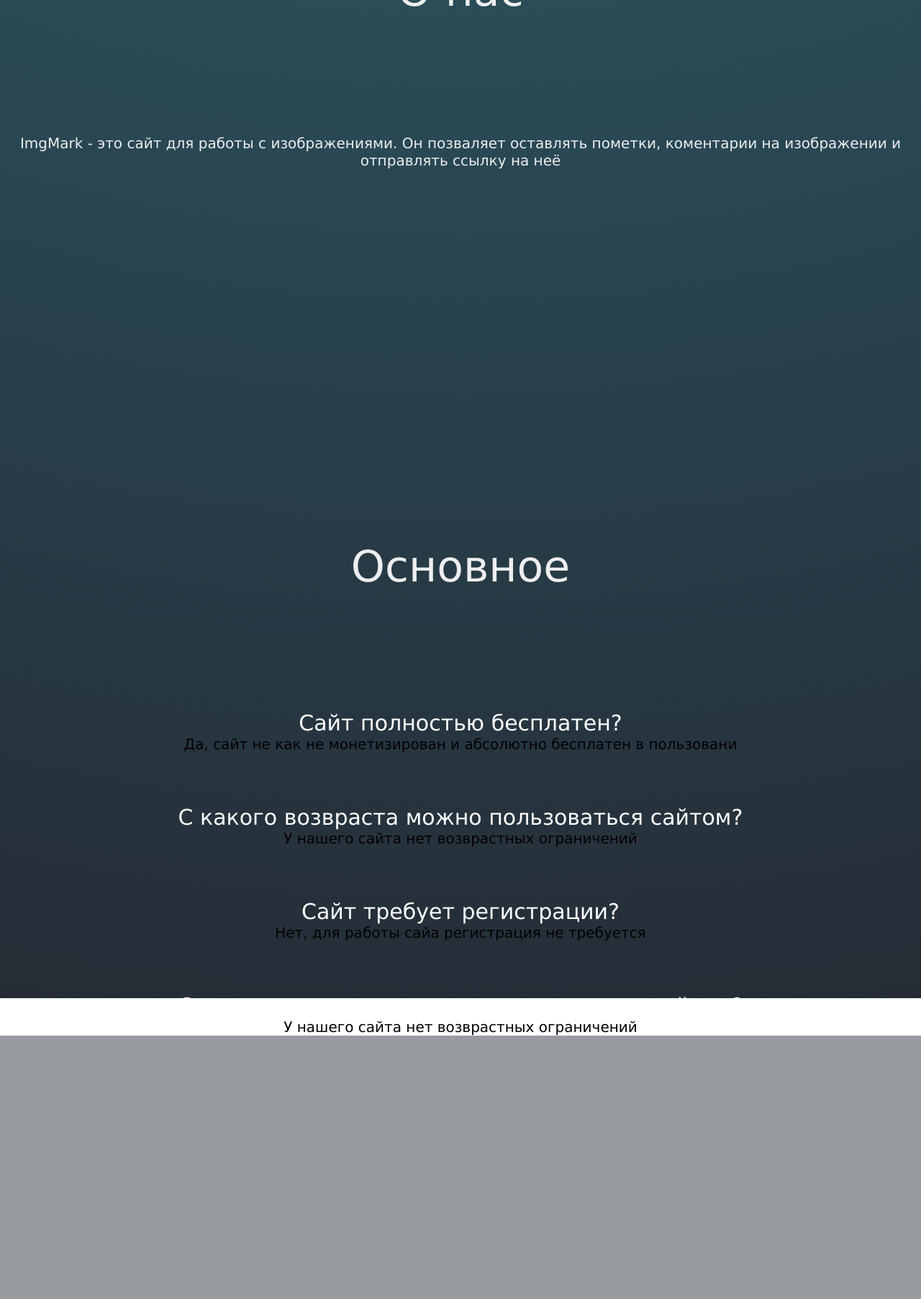
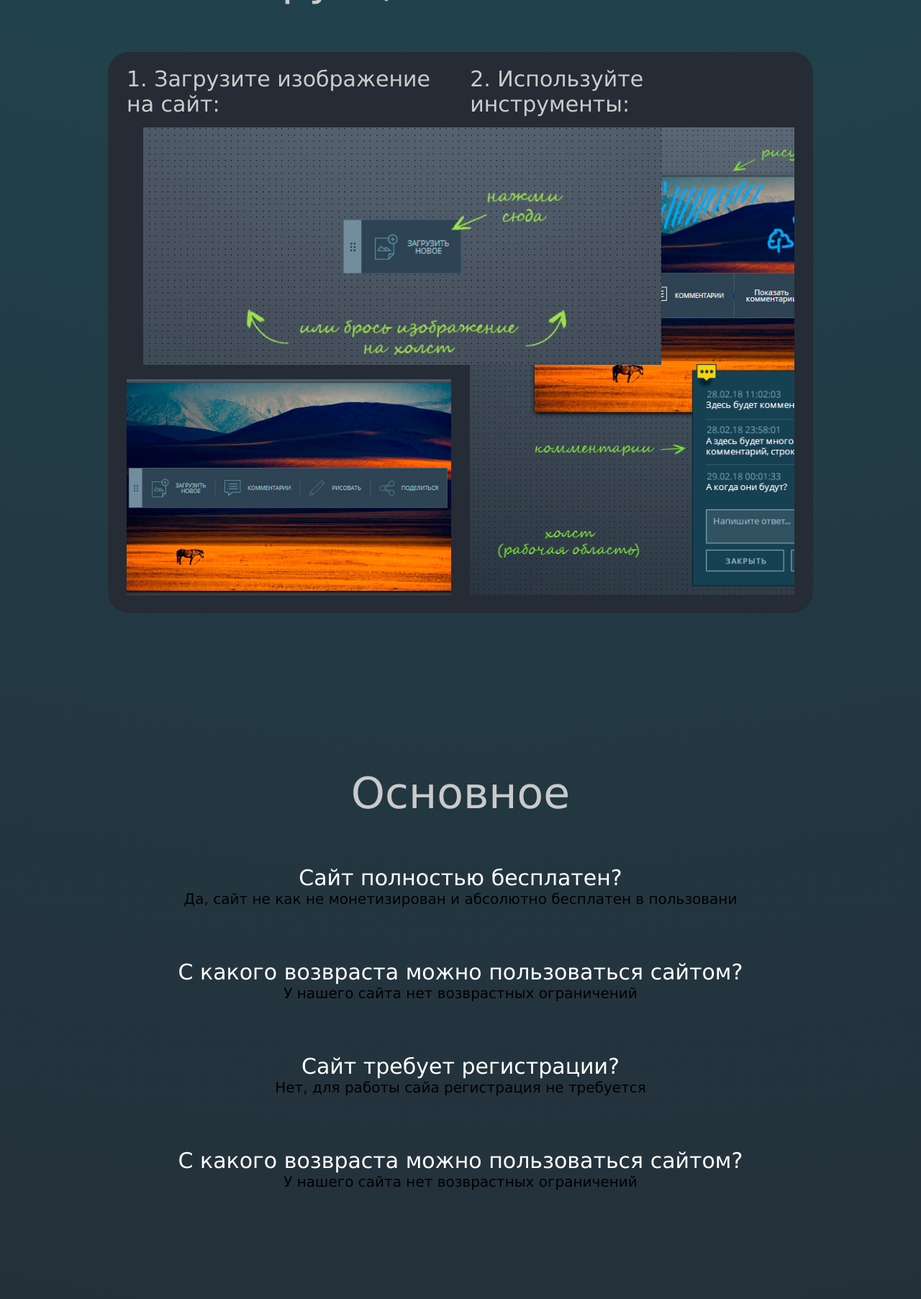
Before and after one commit to Joneks421/ProjectIMG, a Flask app: page / in a window 1280 px wide. Shown: the part 1889-3694 px from the top of the page at 72% size. Before the commit the page ends 3328 px from the top, so only its background shows below. Run offline with Flask 2, Linux system fonts and the light colour scheme.

Commit message:
Pre-alpha 0.4

```diff
--- a/project/static/styles/main-style.css
+++ b/project/static/styles/main-style.css
@@ -22,7 +22,7 @@
 
 .about > h1 {
     text-align: center;
-    color: #EEEEEE;
+    color: #EEE;
 }
 
 .about > p {
@@ -30,10 +30,6 @@
     color: #EEEEEE;
 }
 
-.about > #marky {
-    text-align: center;
-    color: gold;
-}
 .verni{
     position: fixed;
     bottom: 15px;
@@ -77,7 +73,7 @@
 }
 
 .header {
-    background:radial-gradient(circle at top center, #307885, #252c36);
+    background:radial-gradient(circle at top center, #1d555f, #252c36);
 }
 
 .menu {
@@ -88,7 +84,7 @@
     justify-content: space-around;
 
     text-align: center;
-    background: #307885;
+    background: radial-gradient(circle at bottom center, #3389AA, #23a59a);
     border-radius: 20px;
 }
 
@@ -117,13 +113,12 @@
 
 .index-content {
     text-align: center;
-    height: 100vh;
     background-size: cover;
     background: linear-gradient(circle at top center, #307885, #252c36);
 }
 
 .index-content > h1 {
-    color: #EEEEEE;
+    color: #CCC;
     font-size: 3rem;
     line-height: 5rem;
     padding: 150px 20px;
@@ -133,14 +128,15 @@
     display: inline-block;
     color: #EEEEEE;
     background-color: #53DF83;
-    padding: 20px;
+    padding: 35px;
     width: 230px;
     text-decoration: none;
     border-radius: 5px;
-    margin-top: 20px;
+    margin-top: 50px;
+    margin-bottom: 50px;
     cursor: pointer;
     transition: 0.4s ease;
-    text-align: center;
+    text-align: center
 }
 
 
@@ -152,44 +148,137 @@
     box-shadow: 0 0 10px rgba(255, 255, 255, 0.8);
 }
 
-.index-content.about {
+.index-content.about > h1, .index-content.faq > h1, .index-content.support > h1, .index-content.inst > h1 {
+    padding: 50px;
+    margin-top: 150px;
+}
 
+.index-content.about-container {
+    margin: 0 150px 0 150px;
+    background-color: #252c36;
+    border-radius: 30px;
+}
+
+.index-content.about-container > p {
+    font-size: 35px;
+    height: 60vh;
+    padding: 100px 0 50px 0;
+    margin: 0 100px 0 100px;
+    color: #CCC;
+}
+
+/* .circle {
+    width: 75px;
+    height: 75px;
+    border-radius: 50%;
+    background: radial-gradient(circle at left center, #338caf, #28cabd);
+} */
+
+.index-content > h1:nth-child(1){
+  animation: pulse 3s infinite 0.2s;
+}
+.index-content > h1:nth-child(1){
+  animation: pulse 3s infinite 0.4s;
+}
+.index-content > h1:nth-child(1){
+  animation: pulse 3s infinite 0.6s;
+}
+.index-content > h1:nth-child(1){
+  animation: pulse 3s infinite 0.8s;
+}
+.index-content > h1:nth-child(1){
+  animation: pulse 3s infinite 1s;
+}
+
+@keyframes pulse {
+  0%, 100% {
+    color: #CCC;
+  }
+  50% {
+    color: #999;
+  }
 }
 
 .index-content.faq {
 
 }
 
-.inst > div {
-    display: inline-block;
-    width: 40%;
-}
-
-.image_1 {
-    width: 100%;
-}
-
-.image {
-    display: inline-block;
-    width: 100%;
-    position: relative;
-    background-image: url("../images/1.jpg");
-    background-size: cover;
-    background-repeat: no-repeat;
-    background-position: center center;
+.index-content.support {
 
 }
 
-.image > * {
-    padding: 80px 20px;
+.index-content.inst {
+
 }
 
-.ttt {
-    padding: 0;
-    top:10px;
-    background-color: #fff;
+.index-content.inst-container {
+    margin: 0 150px 0 150px;
+    background-color: #252c36;
+    border-radius: 30px;
+}
+
+.index-content.inst-container-1 {
+    text-align: left;
+    font-size: 30px;
+    color: #CCC;
+    width: 606px;
+    margin-right: 10px;
+    display: inline-block;
+    position: relative;
+    width: 46%;
+    margin-right: 20px;
+    margin-bottom: 15px;
+    padding-top: 20px;
+}
+
+.index-content.inst-container-1img {
+    background-image: url("../images/review-all.jpg");
+    height: 300px;
+    display: inline-block;
+    position: relative;
+    width: 46%;
+    margin-right: 20px;
+    margin-bottom: 20px;
+    background-position: center center;
+}
+
+.index-content.inst-container-2 {
+    text-align: left;
+    font-size: 30px;
+    color: #CCC;
+    width: 606px;
+    margin-right: 10px;
+    display: inline-block;
+    position: relative;
+    width: 46%;
+    margin: 0;
+    margin-bottom: 15px;
+    padding-top: 20px;
+}
+
+.index-content.inst-container-2img {
+    background-image: url("../images/components.jpg");
+    height: 650px;
+    display: inline-block;
+    position: relative;
+    width: 46%;
+    margin-bottom: 20px;
+}
+
+.index-content.inst-container-3img {
+    background-image: url("../images/default-sm-comments.jpg");
+    height: 330px;
+    width: 720px;
+    display: inline-block;
     position: absolute;
+    left: 199px;
+    background-position: center center;
 }
+
+.index-content.support {
+
+}
+
 
 form {
     max-width: 500px;
--- a/project/templates/main.html
+++ b/project/templates/main.html
@@ -23,33 +23,34 @@
 
     <div class="index-content">
             <h1>Сайт для работы<br> с изображениями</h1>
-            <a href="index.html">Начать</a>
+            <a href="index.html" style="font-size: 30px;">Начать</a>
+    </div>
+
+    <div class="index-content about" id="about">
+        <h1>О сайте</h1>
+        <!-- <div class="circle" style="position: absolute;"></div> -->
+        <nav class="index-content about-container">
+            <p>ImgMark - это сайт для работы с изображениями. Он позваляет оставлять пометки, коментарии на изображении и отправлять ссылку на него.
+                <br>
+                <br>
+                Набором удобных инструментов вы можете подробно обозначит проблему изображения.
+                <br>
+                <br>
+                Сайт имеет понятный интерфейс в котором легко разобраться любому.</p>
+        </nav>
     </div>
 
     <div class="index-content inst" id="inst">
         <h1>Инструкция пользования</h1>
-        <div>
-            <h1>Основное</h1>
-            <div class="image">
-                <h2>dfgdfgd</h2>
-                <h3>dfgdfgdfgd</h3>
-                <p>hhfghfghfghfg</p>
-            </div>
-        </div>
-        <div>
-            <h1>Основное</h1>
-            <div class="image">
-                <h2>dfgdfgd</h2>
-                <h3>dfgdfgdfgd</h3>
-                <p class="ttt">hhfghfghfghfg</p>
-            </div>
-        </div>
+        <nav class="index-content inst-container">
+            <p class="index-content inst-container-1">1. Загрузите изображение на сайт:</p>
+            <p class="index-content inst-container-2">2. Используйте инструменты:</p>
+            <div class="index-content inst-container-1img"></div>
+            <div class="index-content inst-container-2img"></div>
+            <div class="index-content inst-container-3img"></div>
+        </nav>
     </div>
 
-    <div class="index-content about" id="about">
-        <h1>О нас</h1>
-        <p>ImgMark - это сайт для работы с изображениями. Он позваляет оставлять пометки, коментарии на изображении и отправлять ссылку на неё</p>
-    </div>
     <div class = "index-content faq" id="faq">
         <h1>Основное</h1>
         <h2>Сайт полностью бесплатен?</h2>
@@ -70,6 +71,16 @@
         <h2>С какого возвраста можно пользоваться сайтом?</h2>
         <p>У нашего сайта нет возврастных ограничений</p>
     </div>
+    <div class = "index-content support" id="support">
+        <h1>Связь</h1>
+        <h2>Сайт полностью бесплатен?</h2>
+        <p>Да, сайт не как не монетизирован и абсолютно бесплатен в пользовани</p>
+        <br>
+        <br>
+        <br>
+        <h2>С какого возвраста можно пользоваться сайтом?</h2>
+        <p>У нашего сайта нет возврастных ограничений</p>
+    </div>
 
 
 </body>
```
